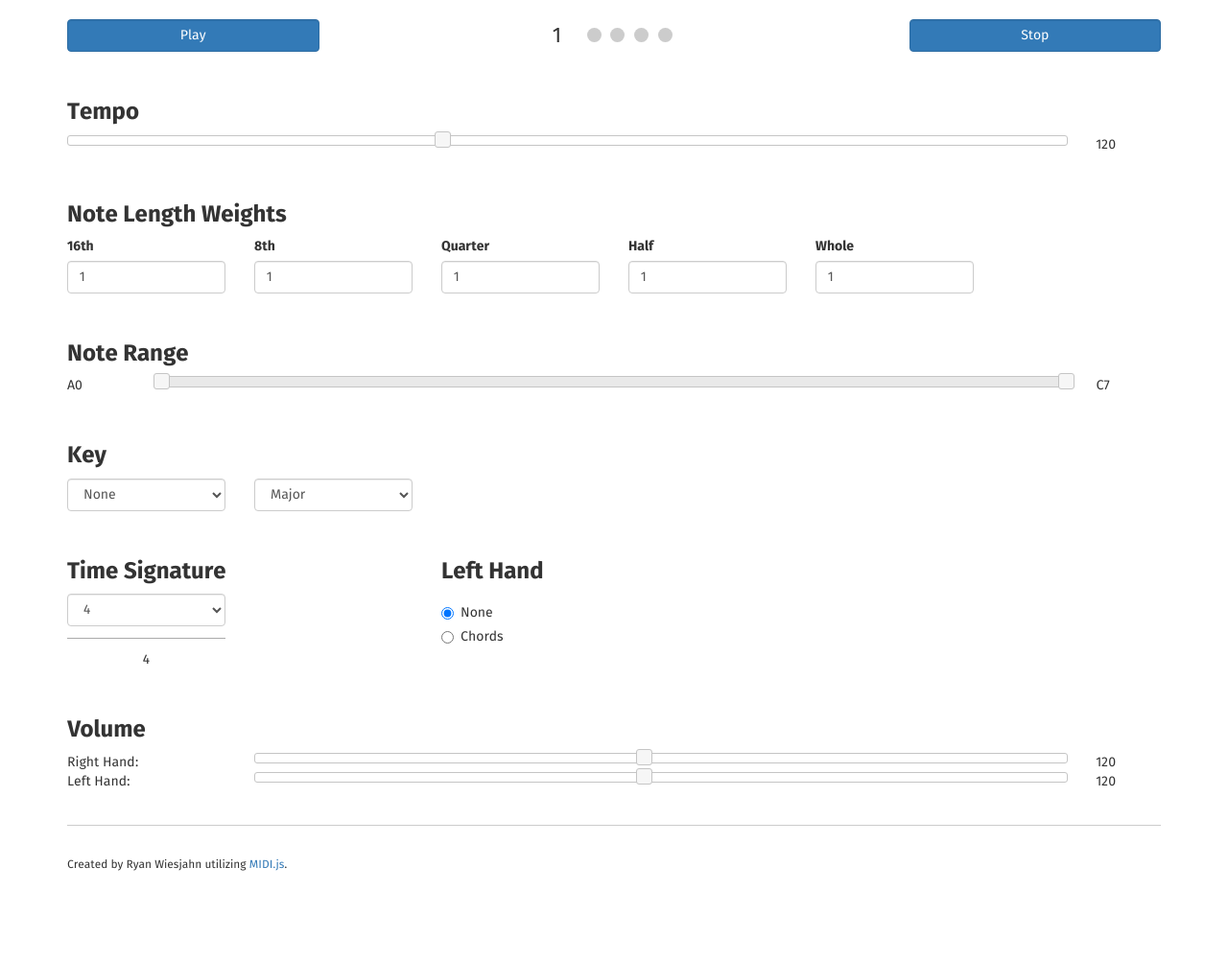
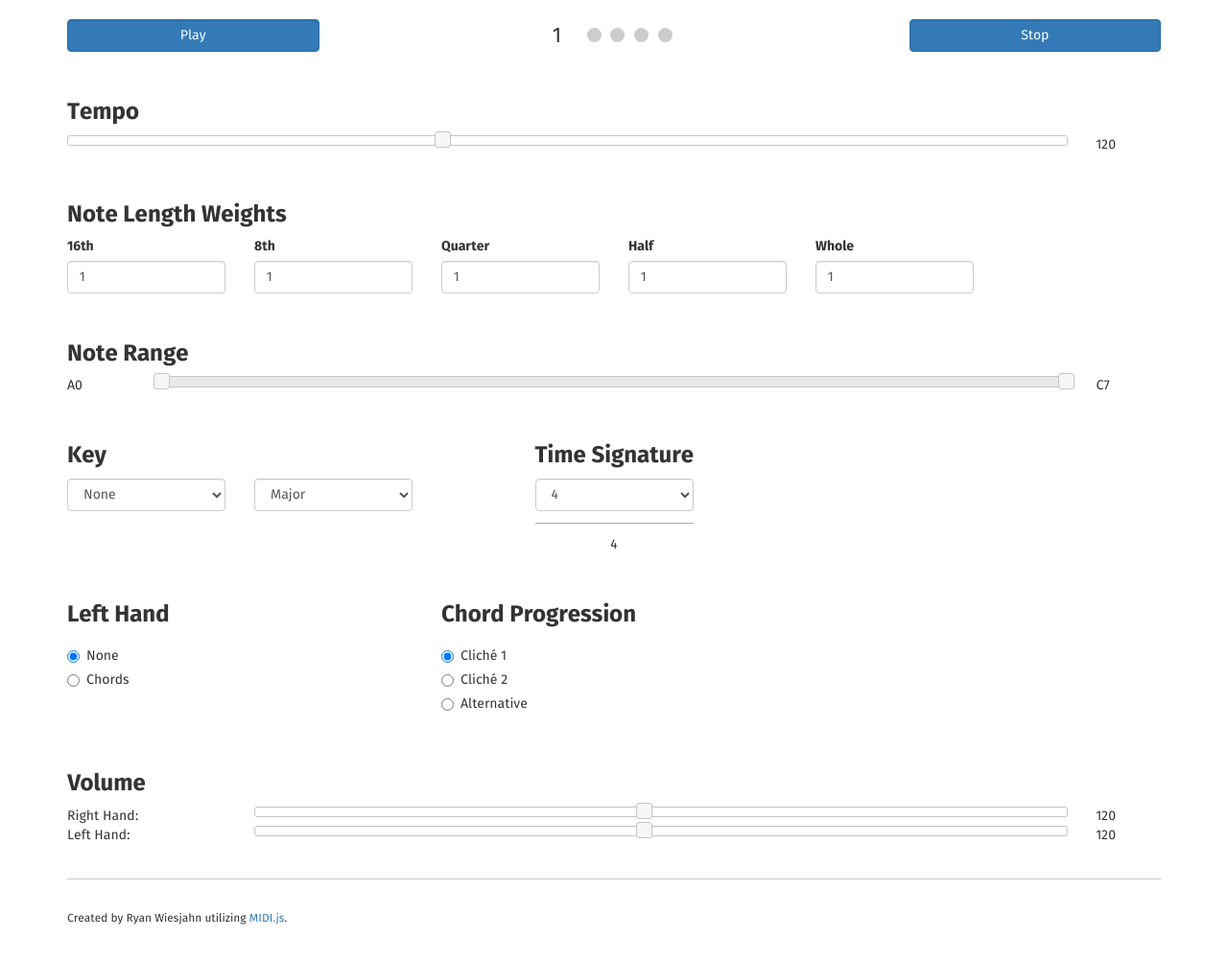
Before and after one commit to jackbackes/Improvise, a plain HTML site: page index.html in a window 1280 px wide. Shown: the part 86-1088 px from the top of the page at 96% size. Before the commit the page ends 1037 px from the top, so only its background shows below. Drawn offline with nearby package versions, Linux system fonts and the light colour scheme; a script that the page names is missing.

Commit message:
Different chord progressions.

```diff
--- a/index.html
+++ b/index.html
@@ -129,8 +129,11 @@
 
 	<section id="section-key">
 		<div class="row">
-			<div class="col-sm-12">
+			<div class="col-sm-5">
 				<h3>Key</h3>
+			</div>
+			<div class="col-sm-4">
+				<h3>Time Signature</h3>
 			</div>
 		</div>
 		<div class="row">
@@ -145,32 +148,33 @@
 					<option value="minor">Minor</option>
 				</select>
 			</div>
+			<div class="col-sm-2 col-sm-offset-1">
+				<select id="list-time-signature-top" class="form-control">
+					<option value="2">2</option>
+					<option value="3">3</option>
+					<option value="4" selected>4</option>
+					<option value="6">6</option>
+					<option value="7">7</option>
+				</select>
+				<hr>
+				<div class="text-center">
+					4
+				</div>
+			</div>
 		</div>
 	</section>
 
 	<section id="section-left-hand">
 		<div class="row">
 			<div class="col-sm-4">
-				<h3>Time Signature</h3>
+				<h3>Left Hand</h3>
 			</div>
 			<div class="col-sm-4">
-				<h3>Left Hand</h3>
+				<h3>Chord Progression</h3>
 			</div>
 		</div>
 		<div class="row">
-			<div class="col-sm-2">
-				<select id="list-time-signature-top" class="form-control">
-					<option value="2">2</option>
-					<option value="3">3</option>
-					<option value="4" selected>4</option>
-					<option value="6">6</option>
-				</select>
-				<hr>
-				<div class="text-center">
-					4
-				</div>
-			</div>
-			<div class="col-sm-4 col-sm-offset-2">
+			<div class="col-sm-4">
 				<div class="radio">
 					<label>
 						<input type="radio" name="radio-left-hand" id="radio-left-hand-none" value="" checked>
@@ -190,7 +194,34 @@
 					</label>
 				</div> -->
 			</div>
+			<div class="col-sm-4">
+				<div class="radio">
+					<label>
+						<input type="radio" name="radio-chord-progression" id="radio-chord-progression-1" value="0" checked>
+						Cliché 1
+					</label>
+				</div>
+				<div class="radio">
+					<label>
+						<input type="radio" name="radio-chord-progression" id="radio-chord-progression-1" value="1">
+						Cliché 2
+					</label>
+				</div>
+				<div class="radio">
+					<label>
+						<input type="radio" name="radio-chord-progression" id="radio-chord-progression-2" value="2">
+						Alternative
+					</label>
+				</div>
+				<!-- <div class="radio">
+					<label>
+						<input type="radio" name="radio-left-hand" id="radio-left-hand-arpeggio" value="arpeggio">
+						Arpeggio
+					</label>
+				</div> -->
+			</div>
 		</div>
+
 	</section>
 
 	<section id="section-volume">
--- a/js/main.js
+++ b/js/main.js
@@ -12,6 +12,7 @@ var currentNote = {
 	note: 0,
 	velocity: 120,
 }
+var currentChordProgression = 0;
 var currentLeftHandVelocity = 120;
 var currentKeyRange = null;
 var currentNoteLengthWeights = [1, 1, 1, 1, 1];
@@ -32,7 +33,9 @@ var MAJOR_CHORD_NOTES = [0, 4, 7, 12];
 var MINOR_CHORD_NOTES = [0, 3, 7, 12];
 
 var CHORD_PROGRESSION = [
-	[-3, -1], [-7, 1], [0, 1], [-5, 1],
+	[ [0, 1], [-5, 1], [-3, -1], [-7, 1], ],
+	[ [-3, -1], [-7, 1], [0, 1], [-5, 1], ],
+	[ [0, 1], [-3, -1], [-10, -1], [-5, 1], ],
 ];
 
 $(document).ready(function() {
@@ -117,7 +120,7 @@ function play() {
 
 		// CHORDS
 		if(currentLeftHand == "chords" && currentBeat == 1 && currentBeatTick == 1) {
-			var chordInProgression = CHORD_PROGRESSION[currentMeasure - 1];
+			var chordInProgression = CHORD_PROGRESSION[currentChordProgression][currentMeasure - 1];
 			var baseKey = /*INT_TO_NOTE[*/ NOTE_TO_INT[currentKey + '2'] + chordInProgression[0] /*]*/;
 			/*var baseKey = NOTE_TO_INT[baseKeyName + "1"];*/
 
@@ -205,6 +208,10 @@ function events(element, data) {
 
 	$("input[name=radio-left-hand]").on("change", function() {
 		currentLeftHand = $(this).val();
+	});
+
+	$("input[name=radio-chord-progression]").on("change", function() {
+		currentChordProgression = $(this).val();
 	});
 }
 
```
